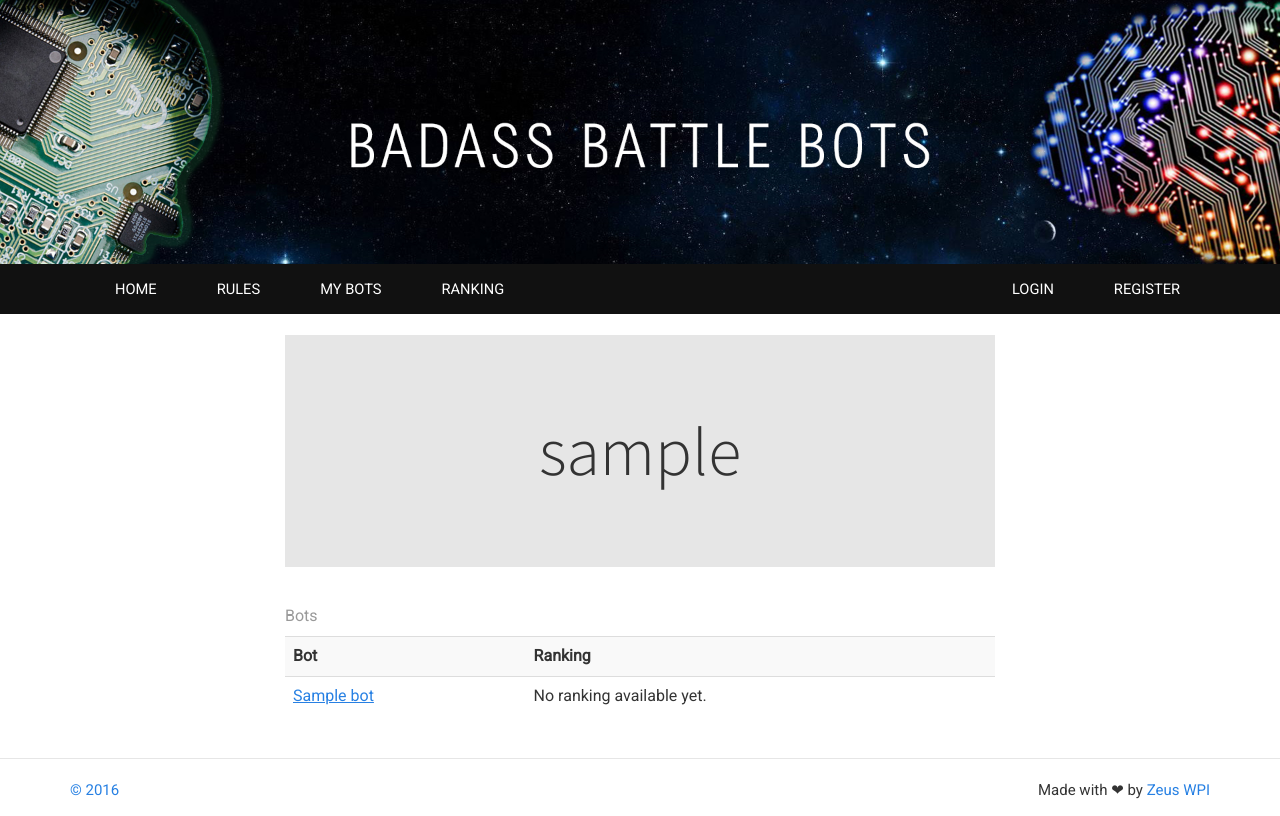
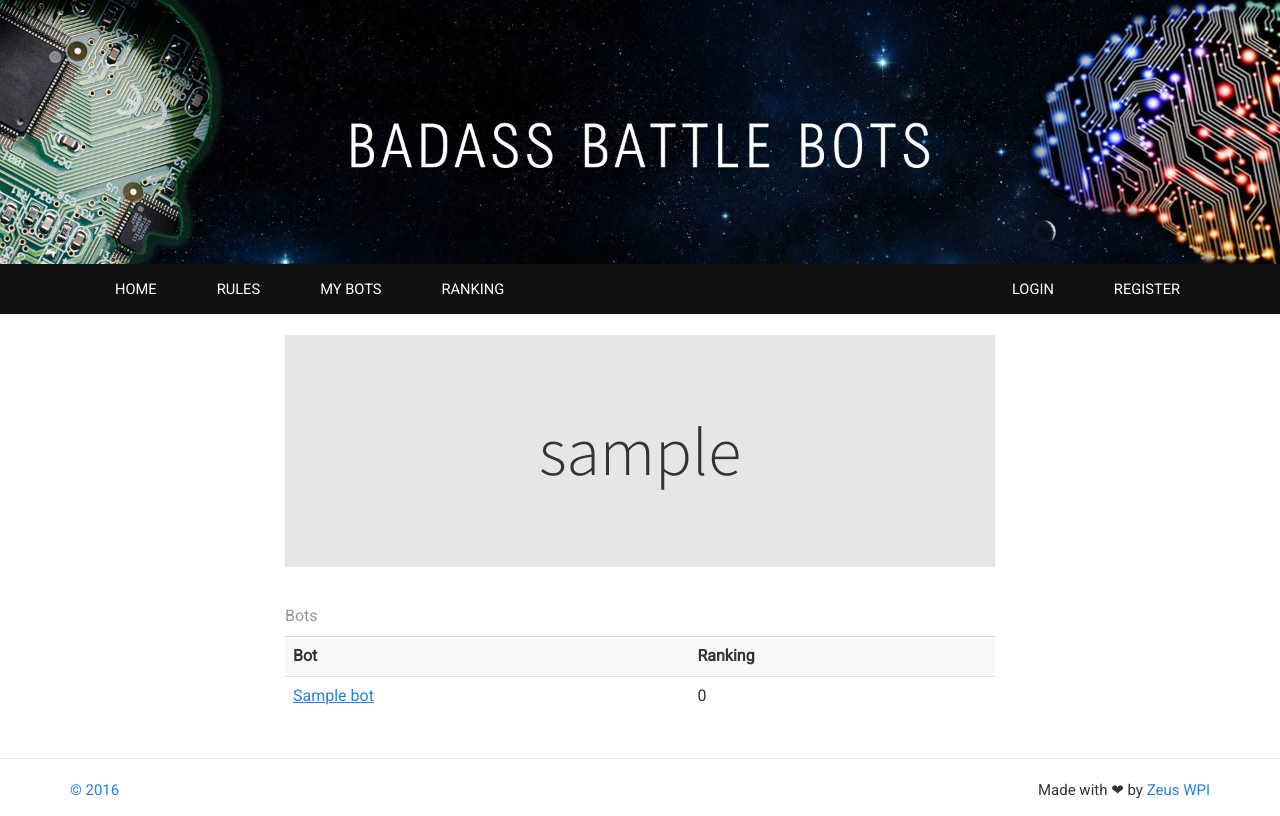
Before and after one commit to ZeusWPI/aichallenge, a Flask app: page /users/sample in a window 1280 px wide. Run offline with Flask 2, Linux system fonts and the light colour scheme; tables that the repository leaves empty hold one stand-in row (values such as "Sample post"); parts of the project's set-up code (start-up, migrations or seed data) failed here and were passed over; some libraries are stand-ins or nearby versions.

Commit message:
Add botranks to userpage

```diff
--- a/battlebots/web/templates/users/user.html
+++ b/battlebots/web/templates/users/user.html
@@ -16,7 +16,7 @@
       {% for bot in user.bots %}
         <tr>
           <td><a href="{{ url_for('bot_page', user=user.nickname, botname=bot.name) }}">{{ bot.name }}</a></td>
-          <td>No ranking available yet.</td>
+          <td>{{ bot.rank }}</td>
         </tr>
       {% endfor %}
     </table>
```
